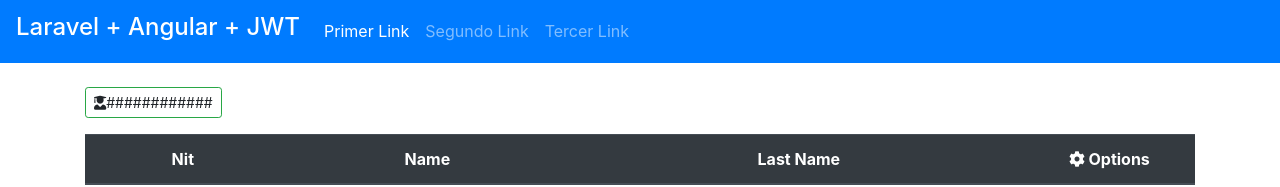
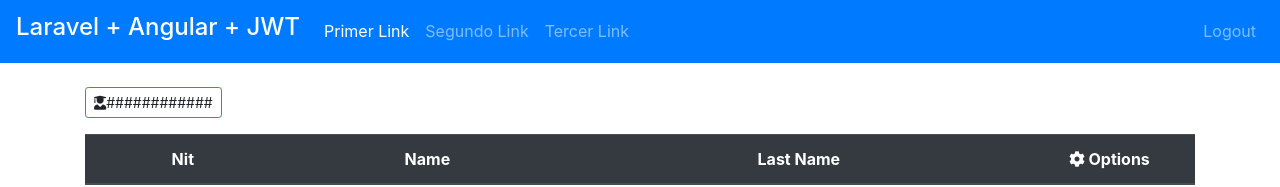
Before and after one commit to CamiloSerrano95/Laravel-Angular-JWT, an Angular app in the folder Frontend/: page /admin in a window 1280 px wide. Shown: the top 187 px of the page. Built offline with nearby package versions, Linux system fonts and the light colour scheme; sample sign-in values are in the browser's storage.

Commit message:
[Frontend] add button and method for logout session user

```diff
--- a/Frontend/src/app/admin/admin.module.ts
+++ b/Frontend/src/app/admin/admin.module.ts
@@ -3,8 +3,6 @@
 import { HeaderComponent } from './header/header.component';
 import { UserComponent } from './user/user.component';
 import { AdminRoutingModule } from './admin-routing.module';
-
-
 
 @NgModule({
   declarations: [HeaderComponent, UserComponent],
--- a/Frontend/src/app/admin/header/header.component.html
+++ b/Frontend/src/app/admin/header/header.component.html
@@ -1,4 +1,3 @@
-
 <nav class="navbar navbar-expand-lg navbar-dark bg-primary">
     <a class="navbar-brand" href="/"><h4>Laravel + Angular + JWT</h4></a>
     <button class="navbar-toggler" type="button" data-toggle="collapse" data-target="#navbarNav"
@@ -18,4 +17,9 @@
             </li>
         </ul>
     </div>
+    <ul class="nav navbar-nav navbar-right">
+        <li  class="nav-item" style="cursor:pointer">
+            <a class="nav-link" (click)="logout()">Logout</a>
+        </li>
+    </ul>
 </nav>
--- a/Frontend/src/app/admin/header/header.component.ts
+++ b/Frontend/src/app/admin/header/header.component.ts
@@ -1,4 +1,6 @@
 import { Component, OnInit } from '@angular/core';
+import { AuthService } from 'src/app/shared/services/auth.service';
+import { Router } from '@angular/router';
 
 @Component({
   selector: 'app-header',
@@ -7,9 +9,18 @@
 })
 export class HeaderComponent implements OnInit {
 
-  constructor() { }
+  constructor(
+    private authService: AuthService,
+    private router: Router
+  ) { }
 
   ngOnInit(): void {
   }
 
+  logout() {
+    this.authService.logoutUser().subscribe(response => {
+      localStorage.removeItem('user');
+      this.router.navigate(['login']);
+    })
+  }
 }
```
